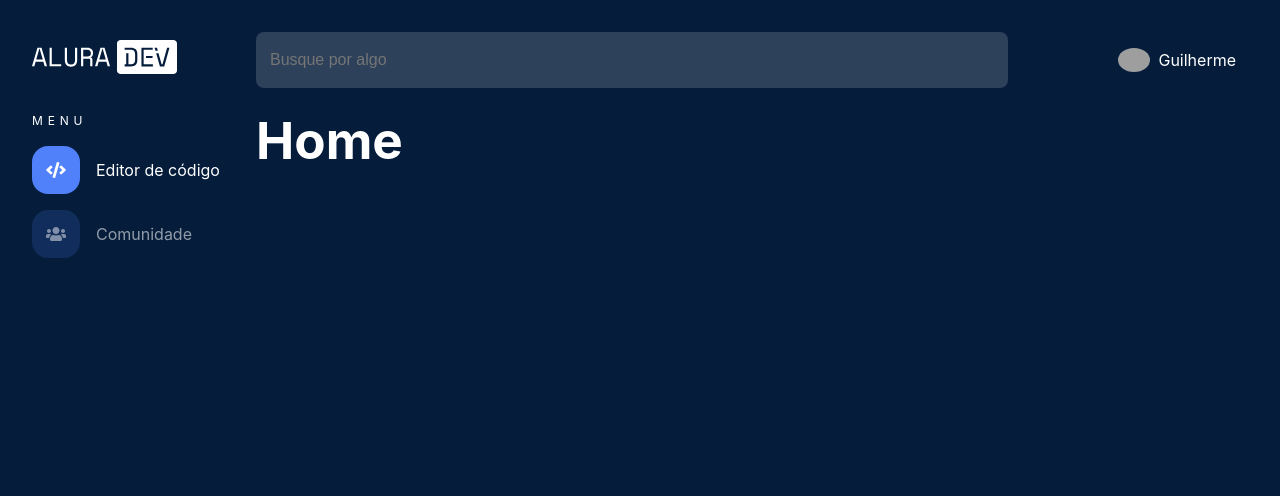
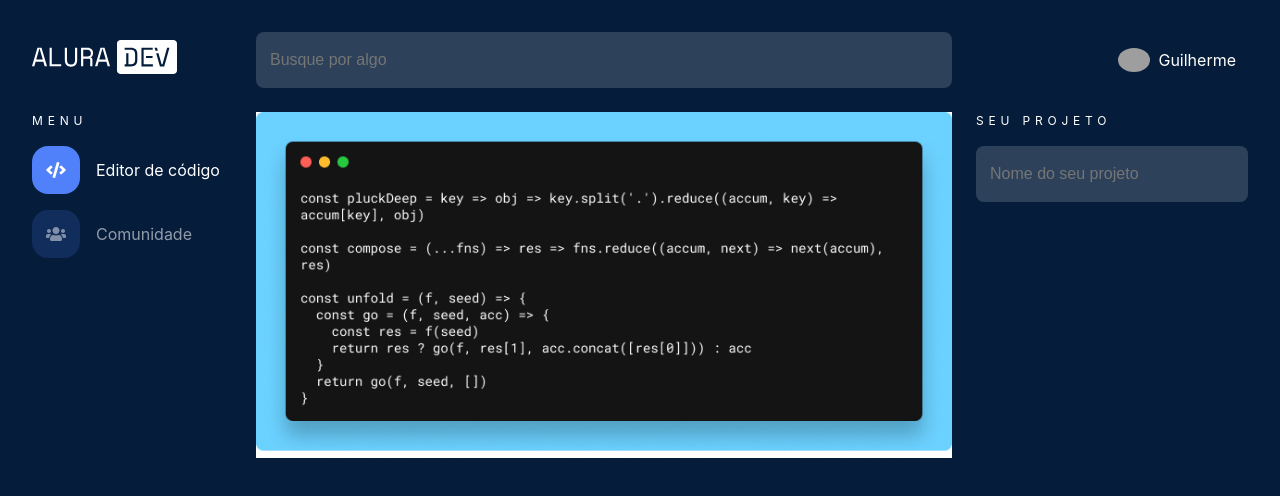
Before and after one commit to tairadev/alura-challenge-frontend-1, a React (Vite) app: page / in a window 1280 px wide. Shown: the top 496 px of the page. Built offline with nearby package versions, Linux system fonts and the light colour scheme; grey boxes are pictures that could not be loaded.

Commit message:
Campo de título

```diff
--- a/src/App.tsx
+++ b/src/App.tsx
@@ -2,15 +2,16 @@ import { Route, Routes } from 'react-router-dom';
 import './App.scss';
 import Header from './components/Header';
 import SideBar from './components/SideBar';
+import CodeEditorView from './views/CodeEditorView';
 
 function App() {
   return (
     <>
       <Header />
-      <div className="app-container container">
+      <div className='app-container container'>
         <SideBar />
         <Routes>
-          <Route path="/" element={<h1>Home</h1>} />
+          <Route path='/' element={<CodeEditorView />} />
         </Routes>
       </div>
     </>
--- a/src/components/HeaderIcons/HeaderIcons.scss
+++ b/src/components/HeaderIcons/HeaderIcons.scss
@@ -1,6 +1,7 @@
 .header-icons {
   display: flex;
   align-items: center;
+  justify-content: flex-end;
   gap: 4px;
 
   .user {
@@ -20,10 +21,11 @@
     .user {
       display: flex;
       align-items: center;
-      justify-content: center;
+      justify-content: flex-end;
       padding: 12px;
       gap: 8px;
       border-radius: 8px;
+      min-width: 272px;
 
       img {
         max-width: 32px;
--- /dev/null
+++ b/src/views/CodeEditorView/CodeEditorView.scss
@@ -0,0 +1,42 @@
+.code-editor-view {
+  width: 100%;
+  display: flex;
+  align-items: flex-start;
+  justify-content: space-between;
+  gap: 24px;
+  .left-content {
+    width: 100%;
+    img {
+      width: 100%;
+    }
+  }
+  .right-content {
+    min-width: 272px;
+    max-width: 272px;
+    h3 {
+      font-size: 12px;
+      font-weight: 400;
+      line-height: 18px;
+      letter-spacing: 0.4em;
+      color: var(--title);
+      margin-bottom: 16px;
+      text-transform: uppercase;
+      word-break: break-word;
+    }
+    input {
+      max-width: 272px;
+    }
+  }
+  @media (min-width: 769px) {
+    .left-content {
+      display: block;
+      max-width: 431px;
+    }
+  }
+
+  @media (min-width: 1025px) {
+    .left-content {
+      max-width: 752px;
+    }
+  }
+}
--- /dev/null
+++ b/src/views/CodeEditorView/index.tsx
@@ -0,0 +1,28 @@
+import './CodeEditorView.scss';
+
+import CodeEditorTemplate from '../../assets/images/code-editor.jpg';
+import { useState } from 'react';
+
+const CodeEditorView = () => {
+  const [projectName, setProjectName] = useState('');
+
+  return (
+    <div className='code-editor-view'>
+      <div className='left-content'>
+        <img src={CodeEditorTemplate} alt='Code Editor' />
+      </div>
+      <div className='right-content'>
+        <h3>{projectName || 'Seu projeto'}</h3>
+        <input
+          type='text'
+          name='project-name'
+          placeholder='Nome do seu projeto'
+          value={projectName}
+          onChange={(e) => setProjectName(e.target.value)}
+        />
+      </div>
+    </div>
+  );
+};
+
+export default CodeEditorView;
```
Also changed, not shown: src/views/CodeEditorView.tsx (deleted, +0 -9 lines), src/assets/images/code-editor.jpg (added).
